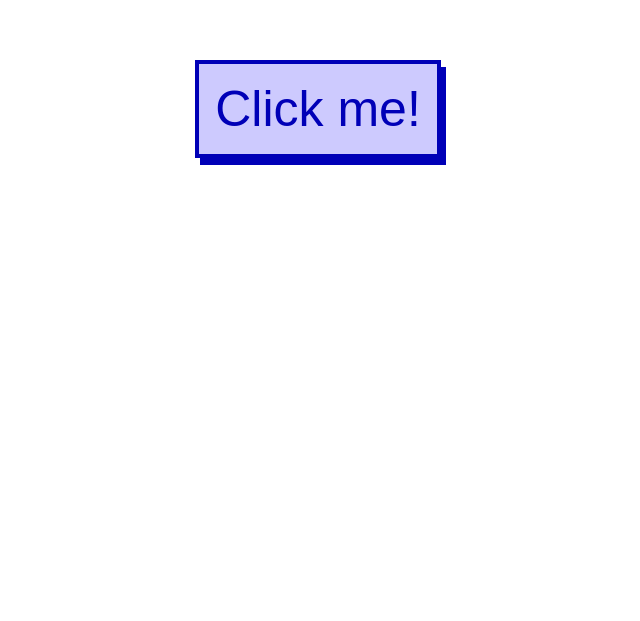
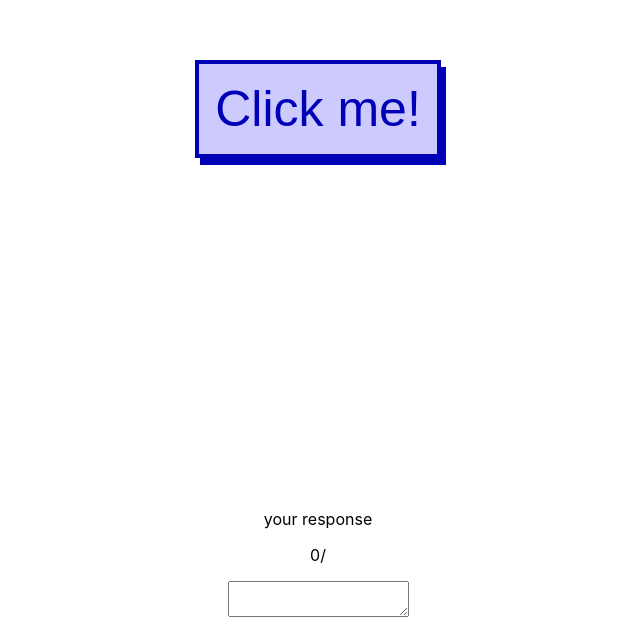
Before and after one commit to mjoyal/crewlywed-frontend, a React (Create React App) app: page / in a window 1280 px wide. Shown: the part 291-912 px from the top of the page, without its empty margins (322-962 px from the left). Before the commit the page ends 800 px from the top, so only its background shows below. Built offline with nearby package versions, Linux system fonts and the light colour scheme.

Commit message:
add TextArea component w/ working counter

```diff
--- a/src/App.js
+++ b/src/App.js
@@ -1,10 +1,12 @@
-import logo from './logo.svg';
 import './App.css';
-
-import Button from './components/Button';
 // import axios from 'axios';
 import {useEffect, useState} from 'react';
 import socketIOClient from 'socket.io-client';
+
+import Button from './components/Button';
+import TextArea from './components/TextArea';
+
+import logo from './logo.svg';
 
 
 const ENDPOINT = "http://localhost:8080";
@@ -45,6 +47,7 @@ function App() {
       <header className="App-header">
       <Button confirm onClick={testButton}>Click me!</Button>
       </header>
+      <TextArea label="your response" />
     </div>
   );
 }
--- /dev/null
+++ b/src/components/TextArea.js
@@ -0,0 +1,34 @@
+import React, {useState} from 'react'
+
+export default function TextArea (props) {
+  const [charCount, setCharCount] = useState(0)
+
+  function updateCharCount(event) {
+    setCharCount(event.target.value.length);
+
+    //if we need to pass up the text area's content
+    //it will occur here. can easily be removed if not needed
+    if (props.onChange) {
+      props.onChange(event.target.value)
+    }
+  }
+
+  return (
+    <div>
+      <label
+        for={props.label}>
+        {props.label}
+      </label>
+      <p>
+        {charCount}/{props.maxCount}
+      </p>
+      <textarea
+        placeholder={props.placeholder}
+        name={props.label}
+        onChange={event => updateCharCount(event)}
+      >
+
+      </textarea>
+    </div>
+  )
+}
```
Also changed, not shown: src/styles/TextArea.js (added).
